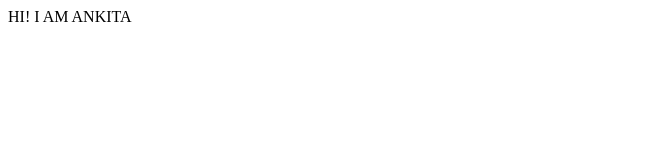
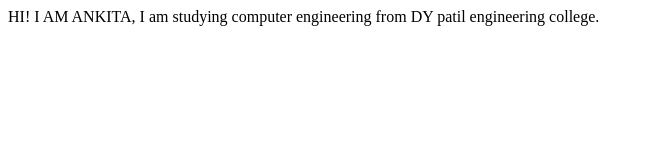
Before and after one commit to anksingh88/Ankitasingh-site, a plain HTML site: page index.html in a window 1280 px wide. Shown: the whole page, without its empty margins (0-654 px from the left). Drawn offline with Linux system fonts and the light colour scheme.

Commit message:
docs: update

```diff
--- a/index.html
+++ b/index.html
@@ -7,6 +7,6 @@
     <title>site</title>
 </head>
 <body>
-    HI! I AM ANKITA
+    HI! I AM ANKITA, I am studying computer engineering from DY patil engineering college.
 </body>
 </html>
```
